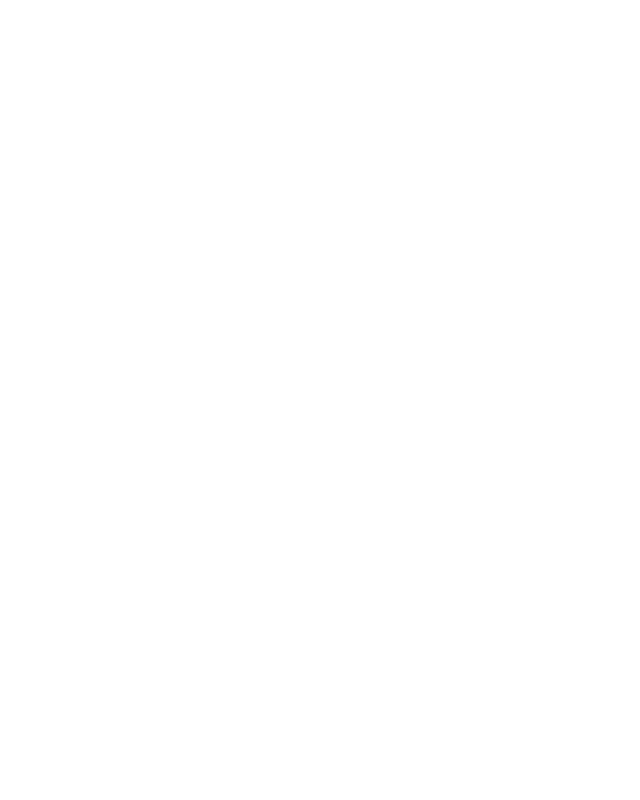
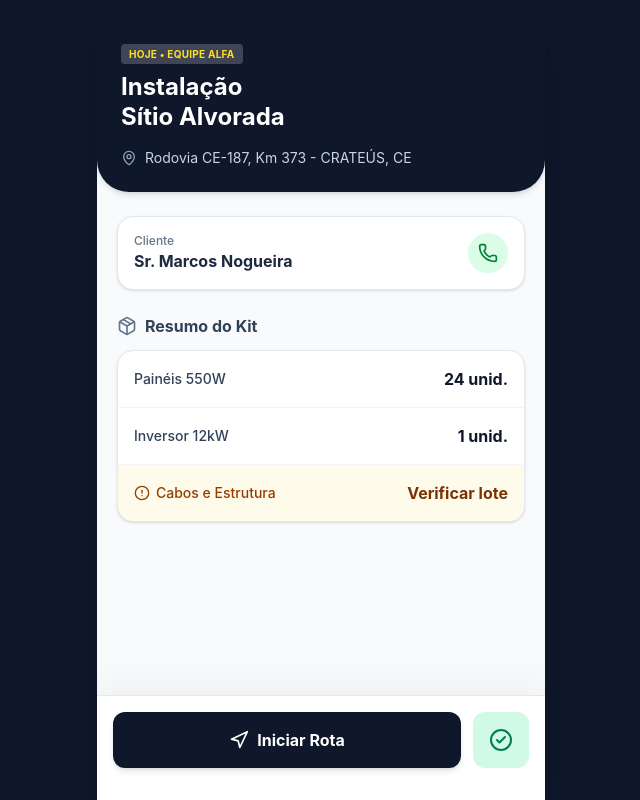
Before and after one commit to r7melo/pi4-2026-2-equipe-5, a React (Vite) app in the folder frontend/: page /linkparainstaladores in a window 1280 px wide. Before the commit this address had no page. Shown: the whole page, without its empty margins (319-959 px from the left). Built offline with nearby package versions, Linux system fonts and the light colour scheme.

Commit message:
criando a tela com o link para os instaladores

```diff
--- a/frontend/src/App.tsx
+++ b/frontend/src/App.tsx
@@ -3,6 +3,7 @@
 import Kanban from "./pages/Kanban";
 import CadastroObra from "./pages/CadastrarObra";
 import AndamentoHomologacao from "./pages/AndamentoHomologacao";
+import LinkInstaladores from "./pages/LinkInstaladores";
 
 
 function App() {
@@ -14,6 +15,7 @@
         <Route path="/kanban" element={<Kanban />} />
         <Route path="/cadastrarobra" element={<CadastroObra />} />
         <Route path="/acompanharhomologacao" element={<AndamentoHomologacao />} />
+        <Route path="/linkparainstaladores" element={<LinkInstaladores />} />
       </Routes>
     </BrowserRouter>
   );
--- /dev/null
+++ b/frontend/src/pages/LinkInstaladores.tsx
@@ -0,0 +1,88 @@
+import { Navigation, Package, CheckCircle2, AlertCircle, Phone, MapPin } from "lucide-react";
+
+export default function InstaladorMobile() {
+  const handleOpenMaps = () => {
+    // Simula a abertura do GPS via deep link
+    window.open("https://www.google.com/maps/search/?api=1&query=ZL+Engenharia+Crateus+CE", "_blank");
+  };
+
+  return (
+    <div className="min-h-screen bg-slate-900 flex justify-center">
+      {/* Container Restrito (Simula tela de Celular em Monitores Maiores) */}
+      <div className="w-full max-w-md bg-slate-50 min-h-screen flex flex-col shadow-2xl relative overflow-hidden">
+
+        {/* Header Curto */}
+        <div className="bg-slate-900 text-white pt-10 pb-6 px-6 rounded-b-[2rem] shadow-md z-10 relative">
+          <div className="flex justify-between items-start mb-4">
+            <div>
+              <span className="bg-white/20 text-yellow-300 text-[10px] font-bold px-2 py-1 rounded uppercase tracking-wide">
+                Hoje • Equipe Alfa
+              </span>
+              <h1 className="text-2xl font-bold mt-2 leading-tight">Instalação<br/>Sítio Alvorada</h1>
+            </div>
+          </div>
+          <p className="text-slate-300 text-sm flex items-start gap-2 mt-2">
+            <MapPin className="w-4 h-4 mt-0.5 shrink-0 text-slate-400" />
+            Rodovia CE-187, Km 373 - CRATEÚS, CE
+          </p>
+        </div>
+
+        <main className="flex-1 px-5 pt-6 pb-24 overflow-y-auto space-y-6">
+
+          {/* Card Contato */}
+          <div className="bg-white p-4 rounded-2xl shadow-sm border border-slate-200 flex items-center justify-between">
+            <div>
+              <p className="text-xs text-slate-500 font-medium">Cliente</p>
+              <h3 className="font-bold text-slate-800">Sr. Marcos Nogueira</h3>
+            </div>
+            <button className="w-10 h-10 bg-green-100 text-green-700 rounded-full flex items-center justify-center hover:bg-green-200 transition-colors">
+              <Phone className="w-5 h-5" />
+            </button>
+          </div>
+
+          {/* Checklist do Kit */}
+          <div>
+            <h3 className="font-bold text-slate-700 mb-3 flex items-center gap-2">
+              <Package className="w-5 h-5 text-slate-500" /> Resumo do Kit
+            </h3>
+            <div className="bg-white rounded-2xl shadow-sm border border-slate-200 overflow-hidden">
+              <ul className="divide-y divide-slate-100">
+                <li className="p-4 flex items-center justify-between">
+                  <span className="text-sm font-medium text-slate-700">Painéis 550W</span>
+                  <span className="font-bold text-slate-900">24 unid.</span>
+                </li>
+                <li className="p-4 flex items-center justify-between">
+                  <span className="text-sm font-medium text-slate-700">Inversor 12kW</span>
+                  <span className="font-bold text-slate-900">1 unid.</span>
+                </li>
+                <li className="p-4 flex items-center justify-between bg-amber-50">
+                  <span className="text-sm font-medium text-amber-800 flex items-center gap-1.5">
+                    <AlertCircle className="w-4 h-4" /> Cabos e Estrutura
+                  </span>
+                  <span className="font-bold text-amber-900">Verificar lote</span>
+                </li>
+              </ul>
+            </div>
+          </div>
+        </main>
+
+        {/* Floating Action Button Bar */}
+        <div className="absolute bottom-0 left-0 w-full bg-white border-t border-slate-200 p-4 pb-8 flex gap-3 shadow-[0_-10px_40px_rgba(0,0,0,0.05)]">
+          <button
+            onClick={handleOpenMaps}
+            className="flex-1 bg-slate-900 hover:bg-slate-800 text-white font-bold py-4 rounded-xl flex justify-center items-center gap-2 transition-transform active:scale-95 shadow-md"
+          >
+            <Navigation className="w-5 h-5" />
+            Iniciar Rota
+          </button>
+          <button
+            className="w-14 h-14 bg-emerald-100 text-emerald-700 hover:bg-emerald-200 rounded-xl flex justify-center items-center transition-transform active:scale-95"
+            title="Marcar Chegada"
+          >
+            <CheckCircle2 className="w-6 h-6" />
+          </button>
+        </div>
+      </div>
+    </div>
+  );
+}
```
